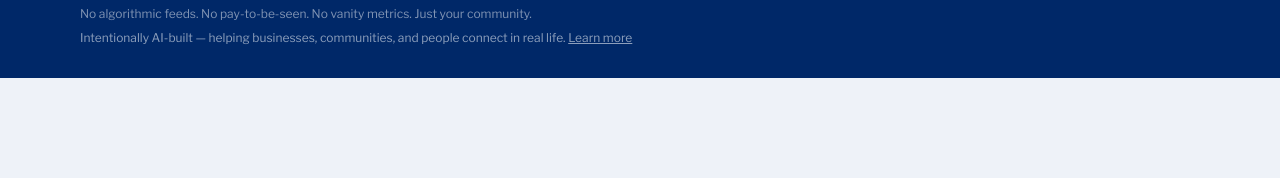
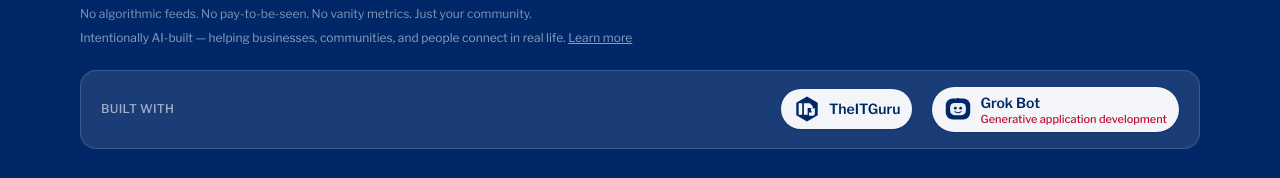
Before and after one commit to DevSkoll/thelocal-nexus, a Next.js app: page / in a window 1280 px wide. Shown: the part 1763-1941 px from the top of the page. Before the commit the page ends 1841 px from the top, so only its background shows below. Built offline with nearby package versions, Linux system fonts and the light colour scheme; no server answers; the database is empty.

Commit message:
Add Built with TheITGuru + Grok Bot footer credit

```diff
--- a/src/components/layout/footer.tsx
+++ b/src/components/layout/footer.tsx
@@ -1,5 +1,9 @@
 import Link from "next/link";
+import Image from "next/image";
 import { APP_NAME } from "@/lib/constants";
+
+const THEITGURU_URL = "https://theit.guru";
+const GROKBOT_URL = "https://x.ai/bot";
 
 export function Footer() {
   return (
@@ -31,6 +35,43 @@ export function Footer() {
             Intentionally AI-built — helping businesses, communities, and people connect in real life.{" "}
             <Link href="/about" className="underline hover:text-white/80">Learn more</Link>
           </p>
+
+          <div className="mt-6 rounded-2xl border border-white/15 bg-white/10 px-4 py-4 sm:px-5">
+            <div className="flex flex-col gap-3 sm:flex-row sm:items-center sm:justify-between sm:gap-4">
+              <p className="text-xs font-medium uppercase tracking-wide text-white/60">
+                Built with
+              </p>
+              <div className="flex flex-wrap items-center gap-x-5 gap-y-3">
+                <a
+                  href={THEITGURU_URL}
+                  target="_blank"
+                  rel="noopener noreferrer"
+                  className="group inline-flex items-center gap-2 rounded-full bg-cream/95 px-3 py-1.5 text-sage shadow-sm transition hover:bg-white focus-visible:outline focus-visible:outline-2 focus-visible:outline-offset-2 focus-visible:outline-cream"
+                >
+                  <span className="inline-flex h-7 w-7 shrink-0 items-center justify-center" aria-hidden="true">
+                    <Image src="/brands/theitguru.svg" alt="" width={28} height={28} className="h-7 w-7" unoptimized />
+                  </span>
+                  <span className="text-sm font-semibold text-sage">TheITGuru</span>
+                  <span className="sr-only"> (opens in a new tab)</span>
+                </a>
+                <a
+                  href={GROKBOT_URL}
+                  target="_blank"
+                  rel="noopener noreferrer"
+                  className="group inline-flex items-center gap-2 rounded-full bg-cream/95 px-3 py-1.5 text-sage shadow-sm transition hover:bg-white focus-visible:outline focus-visible:outline-2 focus-visible:outline-offset-2 focus-visible:outline-cream"
+                >
+                  <span className="inline-flex h-7 w-7 shrink-0 items-center justify-center" aria-hidden="true">
+                    <Image src="/brands/grokbot.svg" alt="" width={28} height={28} className="h-7 w-7" unoptimized />
+                  </span>
+                  <span className="flex min-w-0 flex-col leading-tight">
+                    <span className="text-sm font-semibold text-sage">Grok Bot</span>
+                    <span className="text-[11px] font-medium text-terracotta">Generative application development</span>
+                  </span>
+                  <span className="sr-only"> (opens in a new tab)</span>
+                </a>
+              </div>
+            </div>
+          </div>
         </div>
       </div>
     </footer>
```
Also changed, not shown: public/brands/grokbot.svg (added), public/brands/theitguru.svg (added).
